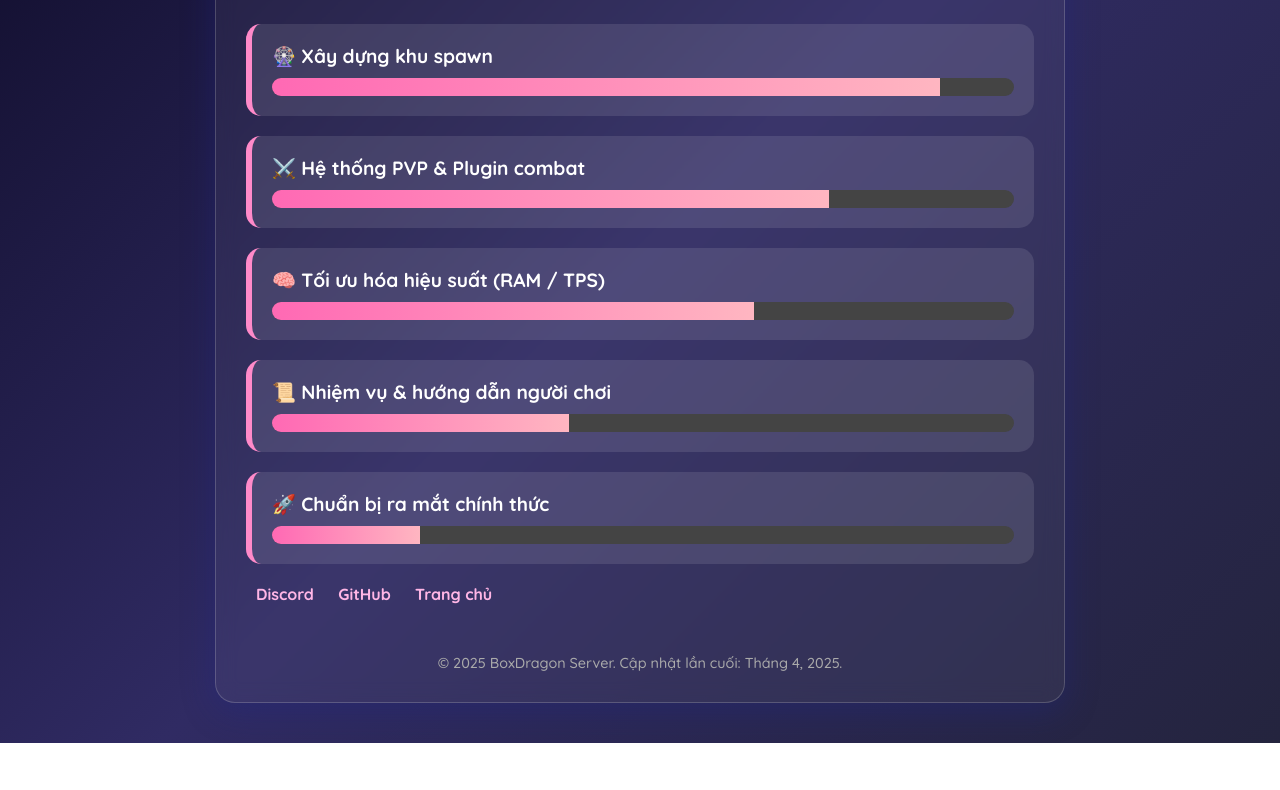
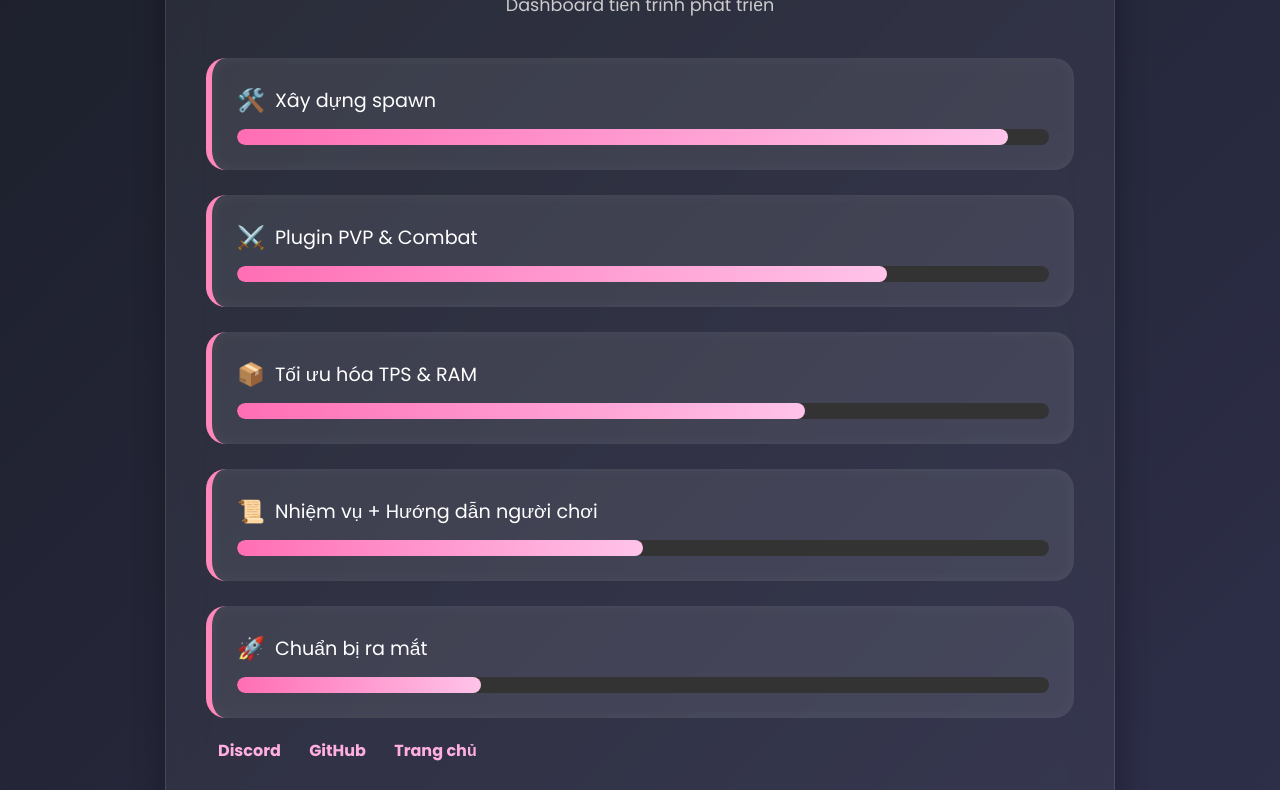
Before and after one commit to FunyAsaki/mineplay, a plain HTML site: page index.html in a window 1280 px wide. Shown: the part 219-1009 px from the top of the page. Before the commit the page ends 962 px from the top, so only its background shows below. Drawn offline with Linux system fonts and the light colour scheme.

Commit message:
Update index.html

```diff
--- a/index.html
+++ b/index.html
@@ -3,102 +3,114 @@
 <head>
   <meta charset="UTF-8" />
   <meta name="viewport" content="width=device-width, initial-scale=1.0"/>
-  <title>Tiến Trình Server - BoxDragon</title>
-  <link href="https://fonts.googleapis.com/css2?family=Quicksand:wght@500;700&display=swap" rel="stylesheet">
+  <title>BoxDragon Server - Dashboard</title>
+  <link href="https://fonts.googleapis.com/css2?family=Poppins:wght@400;700&display=swap" rel="stylesheet">
   <style>
     * {
-      margin: 0;
-      padding: 0;
-      box-sizing: border-box;
+      margin: 0; padding: 0; box-sizing: border-box;
     }
 
     body {
-      font-family: 'Quicksand', sans-serif;
-      background: linear-gradient(135deg, #0f0c29, #302b63, #24243e);
-      color: white;
+      font-family: 'Poppins', sans-serif;
+      background: linear-gradient(135deg, #1c1f2a, #2e2f4a);
       min-height: 100vh;
+      color: #fff;
       display: flex;
-      flex-direction: column;
       align-items: center;
+      justify-content: center;
       padding: 40px 20px;
-      overflow-x: hidden;
     }
 
-    .glass {
+    .glass-container {
       background: rgba(255, 255, 255, 0.05);
-      box-shadow: 0 8px 32px 0 rgba(31, 38, 135, 0.37);
-      backdrop-filter: blur(10px);
-      border-radius: 20px;
-      padding: 30px;
+      border-radius: 30px;
+      padding: 40px;
+      max-width: 950px;
       width: 100%;
-      max-width: 850px;
-      border: 1px solid rgba(255, 255, 255, 0.18);
-      animation: fadeIn 1s ease-in-out;
+      box-shadow: 0 8px 32px rgba(0, 0, 0, 0.3);
+      backdrop-filter: blur(20px);
+      border: 1px solid rgba(255, 255, 255, 0.1);
+      animation: fadeIn 1.2s ease;
     }
 
-    header {
+    .header {
       text-align: center;
       margin-bottom: 40px;
     }
 
-    header img {
-      width: 120px;
-      height: 120px;
+    .avatar {
+      width: 140px;
+      height: 140px;
+      border-radius: 50%;
+      border: 6px solid #ff92c6;
+      box-shadow: 0 0 30px #ff92c6;
+      animation: pulse 3s infinite, rotate 20s linear infinite;
       object-fit: cover;
-      border-radius: 50%;
-      border: 4px solid #ff9bd3;
-      box-shadow: 0 0 20px #ff92c6;
-      animation: glow 2s infinite ease-in-out alternate;
     }
 
-    header h1 {
+    .header h1 {
+      font-size: 2.8rem;
+      color: #ffc3e9;
       margin-top: 20px;
-      font-size: 2.8rem;
-      color: #ffb6e6;
     }
 
-    header p {
-      color: #ddd;
-      font-size: 1rem;
-      margin-top: 8px;
+    .header p {
+      color: #ccc;
+      font-size: 1.1rem;
+      margin-top: 6px;
+    }
+
+    .progress-section {
+      display: grid;
+      grid-template-columns: 1fr;
+      gap: 25px;
+      margin-top: 30px;
     }
 
     .progress-card {
-      margin: 20px 0;
-      padding: 20px;
-      background: rgba(255, 255, 255, 0.1);
-      border-radius: 15px;
-      position: relative;
-      border-left: 6px solid #ff8ac9;
-      transition: transform 0.3s;
+      background: rgba(255, 255, 255, 0.08);
+      padding: 25px;
+      border-radius: 20px;
+      box-shadow: inset 0 0 15px rgba(255, 255, 255, 0.05);
+      transition: 0.3s ease;
+      border-left: 6px solid #ff87b9;
     }
 
     .progress-card:hover {
-      transform: translateY(-5px);
+      transform: translateY(-4px);
+      box-shadow: 0 0 20px #ffb0e0;
     }
 
-    .progress-card h3 {
+    .progress-title {
       font-size: 1.2rem;
-      margin-bottom: 10px;
+      margin-bottom: 12px;
+      display: flex;
+      align-items: center;
+      gap: 10px;
+    }
+
+    .progress-title span {
+      font-size: 1.4rem;
     }
 
     .progress-bar-container {
-      background-color: #444;
-      height: 18px;
+      background: #333;
       border-radius: 10px;
+      height: 16px;
       overflow: hidden;
     }
 
     .progress-bar {
       height: 100%;
-      background: linear-gradient(to right, #ff69b4, #ffb6c1);
-      width: 0;
-      animation: fillBar 1.5s forwards;
+      background: linear-gradient(to right, #ff6eb4, #ffc3e9);
+      width: 0%;
+      border-radius: 10px;
+      animation: fillBar 1.5s ease forwards;
     }
 
     .footer {
+      text-align: center;
       margin-top: 50px;
-      text-align: center;
       color: #aaa;
       font-size: 0.9rem;
     }
@@ -108,15 +120,15 @@
     }
 
     .socials a {
-      margin: 0 10px;
       text-decoration: none;
-      color: #ffb6e6;
-      font-weight: bold;
-      transition: color 0.3s;
+      color: #ffafe1;
+      margin: 0 12px;
+      font-weight: 600;
+      transition: 0.3s ease;
     }
 
     .socials a:hover {
-      color: #ffd6f3;
+      color: #ffe3f5;
     }
 
     audio {
@@ -124,66 +136,80 @@
     }
 
     @keyframes fillBar {
-      from { width: 0; }
-    }
-
-    @keyframes glow {
-      from {
-        box-shadow: 0 0 10px #ff92c6;
-      }
-      to {
-        box-shadow: 0 0 25px #ff92c6, 0 0 50px #ff92c6;
-      }
+      0% { width: 0; }
     }
 
     @keyframes fadeIn {
-      from { opacity: 0; transform: translateY(20px); }
+      from { opacity: 0; transform: translateY(30px); }
       to { opacity: 1; transform: translateY(0); }
+    }
+
+    @keyframes pulse {
+      0% { box-shadow: 0 0 20px #ff92c6; }
+      100% { box-shadow: 0 0 35px #ffbde9, 0 0 50px #ff92c6; }
+    }
+
+    @keyframes rotate {
+      from { transform: rotate(0deg); }
+      to { transform: rotate(360deg); }
+    }
+
+    @media (max-width: 600px) {
+      .glass-container {
+        padding: 25px;
+      }
+      .header h1 {
+        font-size: 2rem;
+      }
     }
   </style>
 </head>
 <body>
 
-  <div class="glass">
-    <header>
-      <img src="avatar.png" alt="Avatar Server">
+  <div class="glass-container">
+    <div class="header">
+      <img src="avatar.png" alt="Server Avatar" class="avatar">
       <h1>BoxDragon Server</h1>
-      <p>Trạng thái phát triển & cập nhật tiến trình</p>
-    </header>
+      <p>Dashboard tiến trình phát triển</p>
+    </div>
+
+    <div class="progress-section">
 
       <div class="progress-card">
-      <h3>🎡 Xây dựng khu spawn</h3>
+        <div class="progress-title"><span>🛠️</span> Xây dựng spawn</div>
         <div class="progress-bar-container">
-        <div class="progress-bar" style="width: 90%;"></div>
+          <div class="progress-bar" style="width: 95%;"></div>
         </div>
       </div>
 
       <div class="progress-card">
-      <h3>⚔️ Hệ thống PVP & Plugin combat</h3>
+        <div class="progress-title"><span>⚔️</span> Plugin PVP & Combat</div>
         <div class="progress-bar-container">
-        <div class="progress-bar" style="width: 75%;"></div>
+          <div class="progress-bar" style="width: 80%;"></div>
         </div>
       </div>
 
       <div class="progress-card">
-      <h3>🧠 Tối ưu hóa hiệu suất (RAM / TPS)</h3>
+        <div class="progress-title"><span>📦</span> Tối ưu hóa TPS & RAM</div>
         <div class="progress-bar-container">
-        <div class="progress-bar" style="width: 65%;"></div>
+          <div class="progress-bar" style="width: 70%;"></div>
         </div>
       </div>
 
       <div class="progress-card">
-      <h3>📜 Nhiệm vụ & hướng dẫn người chơi</h3>
+        <div class="progress-title"><span>📜</span> Nhiệm vụ + Hướng dẫn người chơi</div>
         <div class="progress-bar-container">
-        <div class="progress-bar" style="width: 40%;"></div>
+          <div class="progress-bar" style="width: 50%;"></div>
         </div>
       </div>
 
       <div class="progress-card">
-      <h3>🚀 Chuẩn bị ra mắt chính thức</h3>
+        <div class="progress-title"><span>🚀</span> Chuẩn bị ra mắt</div>
         <div class="progress-bar-container">
-        <div class="progress-bar" style="width: 20%;"></div>
+          <div class="progress-bar" style="width: 30%;"></div>
         </div>
+      </div>
+
     </div>
 
     <div class="socials">
@@ -193,13 +219,12 @@
     </div>
 
     <div class="footer">
-      &copy; 2025 BoxDragon Server. Cập nhật lần cuối: Tháng 4, 2025.
+      &copy; 2025 BoxDragon. Cập nhật lần cuối: Tháng 4, 2025.
     </div>
   </div>
 
   <audio autoplay loop>
     <source src="lofi.mp3" type="audio/mpeg">
-    Trình duyệt của bạn không hỗ trợ phát nhạc nền.
   </audio>
 
 </body>
```
Lines whose indentation alone changed are shown as unchanged.
